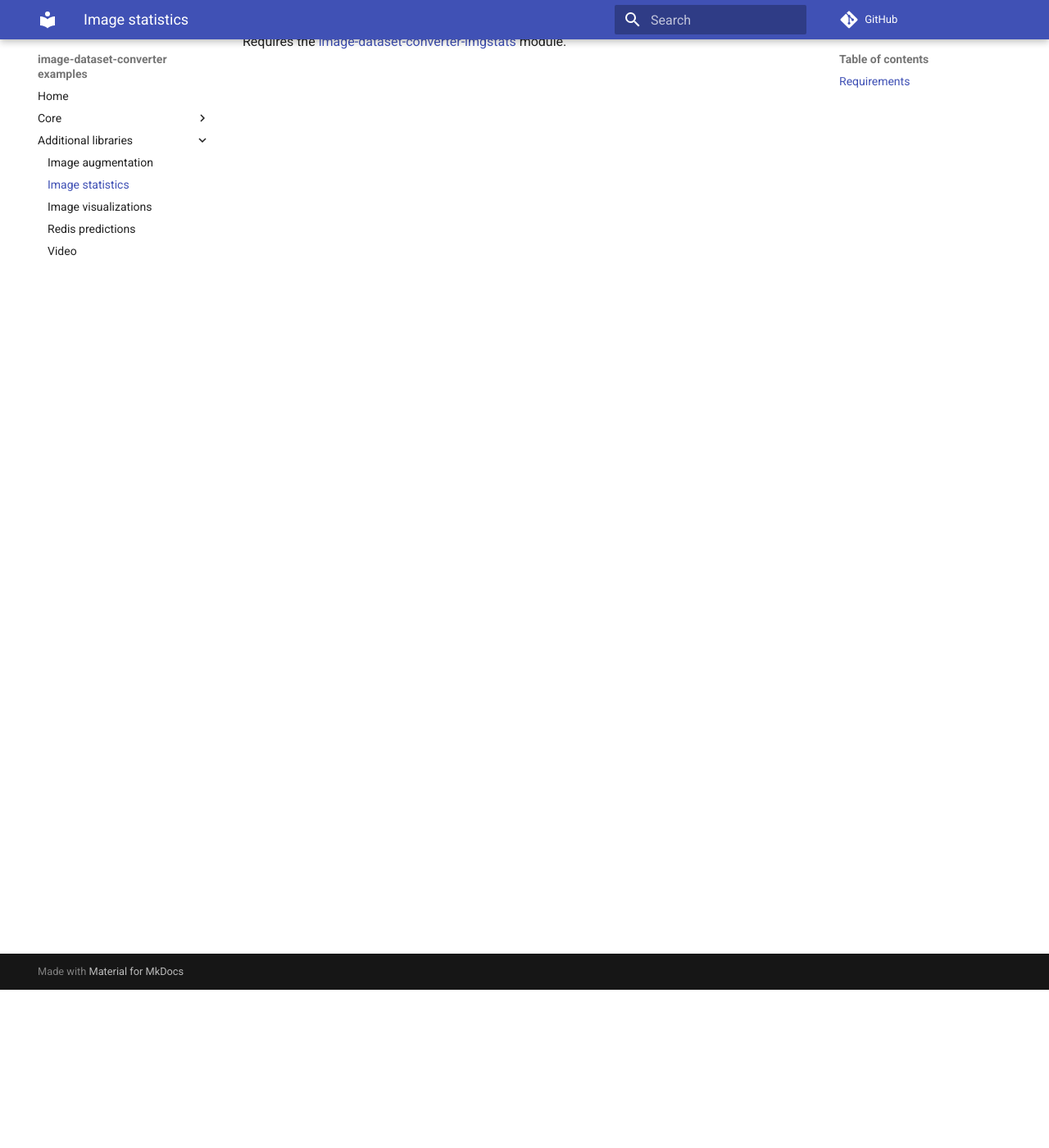
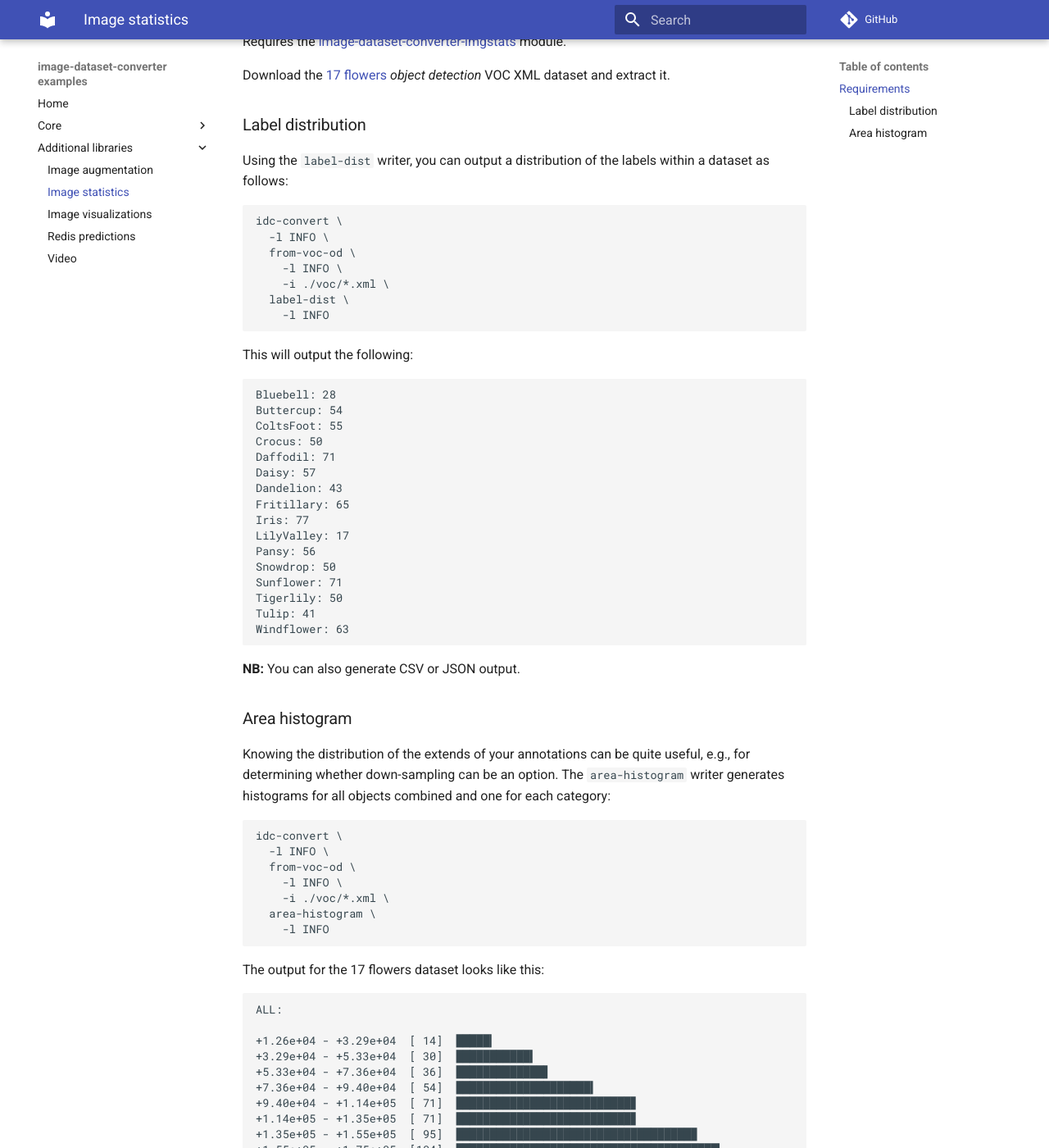
Before and after one commit to waikato-datamining/image-dataset-converter-examples, an MkDocs documentation site: the page built from docs/imgstats.md, in a window 1280 px wide and 1400 px high, scrolled down 193 px. Shown: the whole window at 82% size. Built offline with MkDocs 1.6.1 and Material for MkDocs 9.7.7, drawn with Linux system fonts in a browser that asks for light colours; comment, search, counter and statistics services are not loaded; some of the changed text lies outside the part shown.

Commit message:
added label-dist and area-histogram examples

````diff
--- a/docs/imgstats.md
+++ b/docs/imgstats.md
@@ -1,3 +1,116 @@
 # Requirements
 
 Requires the [image-dataset-converter-imgstats](https://github.com/waikato-datamining/image-dataset-converter-imgstats) module.
+
+Download the [17 flowers](https://datasets.cms.waikato.ac.nz/ufdl/17flowers/)
+*object detection* VOC XML dataset and extract it.
+
+## Label distribution
+
+Using the `label-dist` writer, you can output a distribution of the labels within
+a dataset as follows:
+
+```bash
+idc-convert \
+  -l INFO \
+  from-voc-od \
+    -l INFO \
+    -i ./voc/*.xml \
+  label-dist \
+    -l INFO
+```
+
+This will output the following:
+
+```
+Bluebell: 28
+Buttercup: 54
+ColtsFoot: 55
+Crocus: 50
+Daffodil: 71
+Daisy: 57
+Dandelion: 43
+Fritillary: 65
+Iris: 77
+LilyValley: 17
+Pansy: 56
+Snowdrop: 50
+Sunflower: 71
+Tigerlily: 50
+Tulip: 41
+Windflower: 63
+```
+
+**NB:** You can also generate CSV or JSON output.
+
+## Area histogram
+
+Knowing the distribution of the extends of your annotations can be quite useful, e.g.,
+for determining whether down-sampling can be an option. The `area-histogram` writer
+generates histograms for all objects combined and one for each category:
+
+```bash
+idc-convert \
+  -l INFO \
+  from-voc-od \
+    -l INFO \
+    -i ./voc/*.xml \
+  area-histogram \
+    -l INFO
+```
+
+The output for the 17 flowers dataset looks like this:
+
+```
+ALL:
+
++1.26e+04 - +3.29e+04  [ 14]  █████▎
++3.29e+04 - +5.33e+04  [ 30]  ███████████▍
++5.33e+04 - +7.36e+04  [ 36]  █████████████▋
++7.36e+04 - +9.40e+04  [ 54]  ████████████████████▍
++9.40e+04 - +1.14e+05  [ 71]  ██████████████████████████▊
++1.14e+05 - +1.35e+05  [ 71]  ██████████████████████████▊
++1.35e+05 - +1.55e+05  [ 95]  ███████████████████████████████████▉
++1.55e+05 - +1.75e+05  [104]  ███████████████████████████████████████▎
++1.75e+05 - +1.96e+05  [ 94]  ███████████████████████████████████▌
++1.96e+05 - +2.16e+05  [106]  ████████████████████████████████████████
++2.16e+05 - +2.37e+05  [ 77]  █████████████████████████████
++2.37e+05 - +2.57e+05  [ 48]  ██████████████████▏
++2.57e+05 - +2.77e+05  [ 14]  █████▎
++2.77e+05 - +2.98e+05  [ 10]  ███▊
++2.98e+05 - +3.18e+05  [  9]  ███▍
++3.18e+05 - +3.38e+05  [  6]  ██▎
++3.38e+05 - +3.59e+05  [  2]  ▊
++3.59e+05 - +3.79e+05  [  5]  █▉
++3.79e+05 - +3.99e+05  [  1]  ▍
++3.99e+05 - +4.20e+05  [  1]  ▍
+
+Bluebell:
+
++7.68e+04 - +9.18e+04  [1]  ████████
++9.18e+04 - +1.07e+05  [1]  ████████
++1.07e+05 - +1.22e+05  [2]  ████████████████
++1.22e+05 - +1.37e+05  [0]
++1.37e+05 - +1.51e+05  [0]
++1.51e+05 - +1.66e+05  [2]  ████████████████
++1.66e+05 - +1.81e+05  [2]  ████████████████
++1.81e+05 - +1.96e+05  [0]
++1.96e+05 - +2.11e+05  [5]  ████████████████████████████████████████
++2.11e+05 - +2.26e+05  [1]  ████████
++2.26e+05 - +2.41e+05  [4]  ████████████████████████████████
++2.41e+05 - +2.56e+05  [3]  ████████████████████████
++2.56e+05 - +2.71e+05  [1]  ████████
++2.71e+05 - +2.86e+05  [0]
++2.86e+05 - +3.01e+05  [2]  ████████████████
++3.01e+05 - +3.16e+05  [0]
++3.16e+05 - +3.31e+05  [1]  ████████
++3.31e+05 - +3.46e+05  [0]
++3.46e+05 - +3.61e+05  [0]
++3.61e+05 - +3.76e+05  [3]  ████████████████████████
+
+Buttercup:
+...
+```
+
+
+**NB:** You can also generate CSV or JSON output.
````
